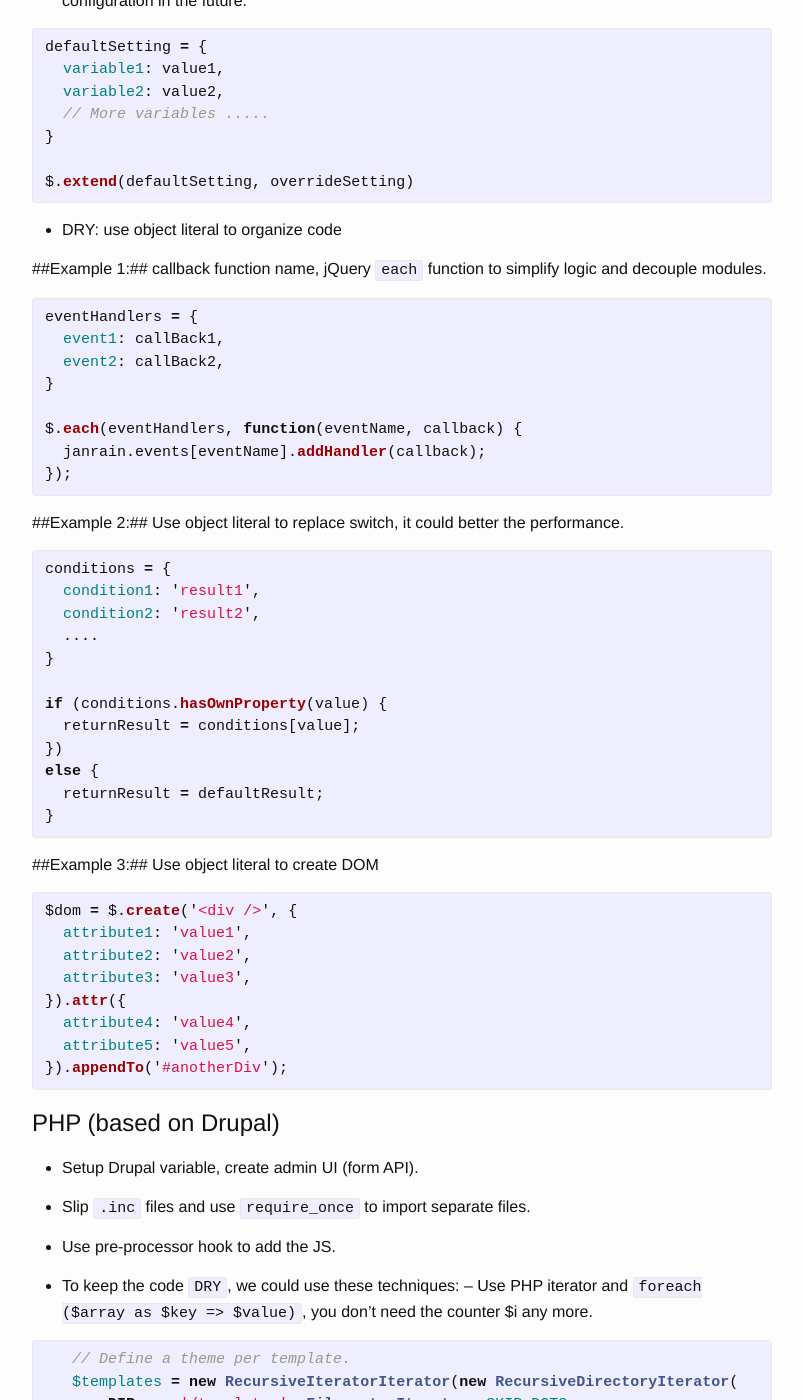
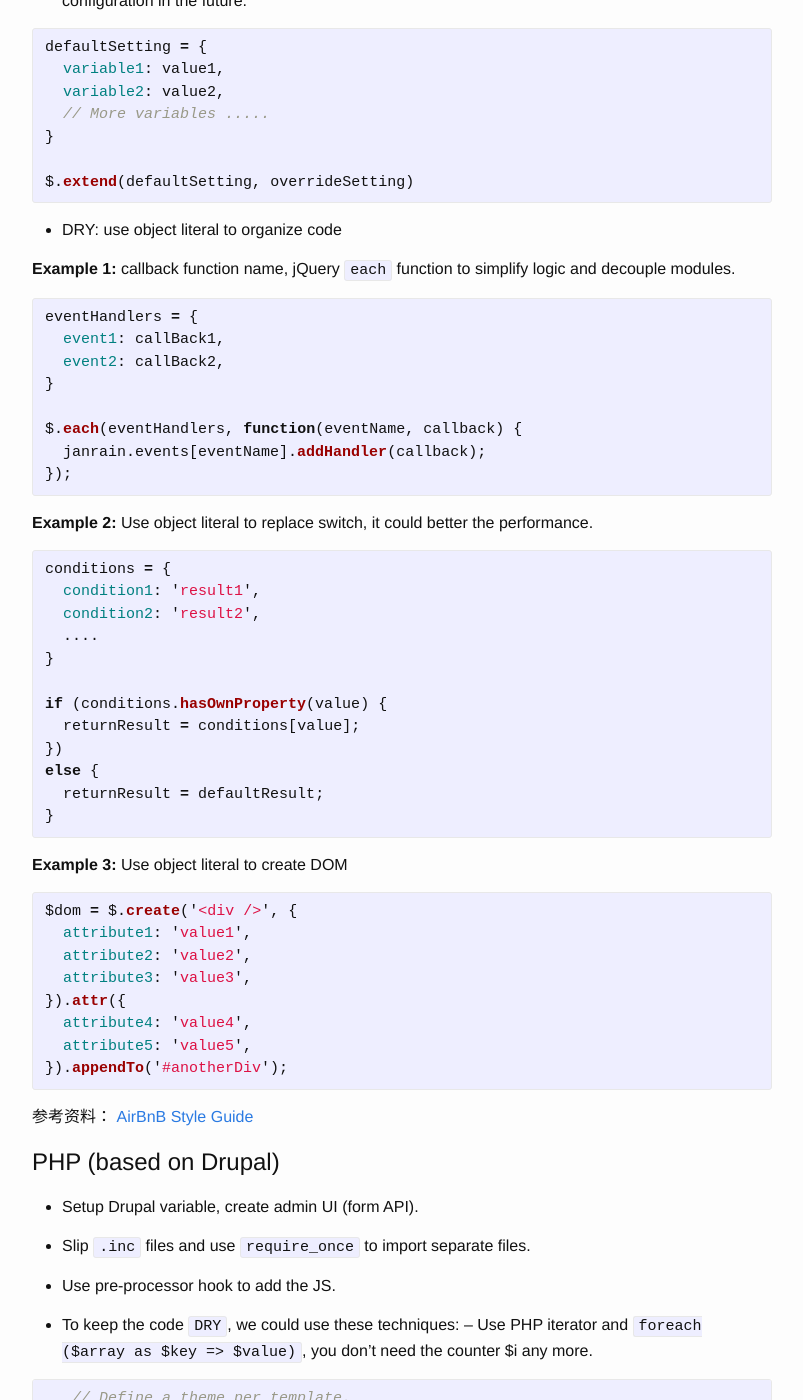
Before and after one commit to ericatsydney/ericatsydney.github.io, a Jekyll site: the page built from _posts/2016-05-24-refactoring.markdown, in a window 1280 px wide and 1400 px high, scrolled down 429 px. Shown: the whole window, without its empty margins (238-1041 px from the left). Built offline with Jekyll 4.4.1, drawn with Linux system fonts in a browser that asks for light colours.

Commit message:
Update the styling.

```diff
--- a/_posts/2016-05-24-refactoring.markdown
+++ b/_posts/2016-05-24-refactoring.markdown
@@ -27,7 +27,7 @@ $.extend(defaultSetting, overrideSetting)
 
 - DRY: use object literal to organize code
 
-##Example 1:## callback function name, jQuery `each` function to simplify logic and decouple modules.
+**Example 1:** callback function name, jQuery `each` function to simplify logic and decouple modules.
 {% highlight js %}
 eventHandlers = {
   event1: callBack1,
@@ -39,7 +39,7 @@ $.each(eventHandlers, function(eventName, callback) {
 });
 {% endhighlight %}
 
-##Example 2:## Use object literal to replace switch, it could better the performance.
+**Example 2:** Use object literal to replace switch, it could better the performance.
 {% highlight js %}
 conditions = {
   condition1: 'result1',
@@ -55,7 +55,7 @@ else {
 }
 {% endhighlight %}
 
-##Example 3:## Use object literal to create DOM
+**Example 3:** Use object literal to create DOM
 {% highlight js %}
 $dom = $.create('<div />', {
   attribute1: 'value1',
@@ -66,6 +66,9 @@ $dom = $.create('<div />', {
   attribute5: 'value5',
 }).appendTo('#anotherDiv');
 {% endhighlight %}
+
+参考资料： [AirBnB Style Guide](https://github.com/airbnb/javascript/)
+
 
 PHP (based on Drupal)
 =====================
```
Also changed, not shown: _posts/2016-05-29-JS-code-standard.markdown (deleted, +0 -22 lines).
